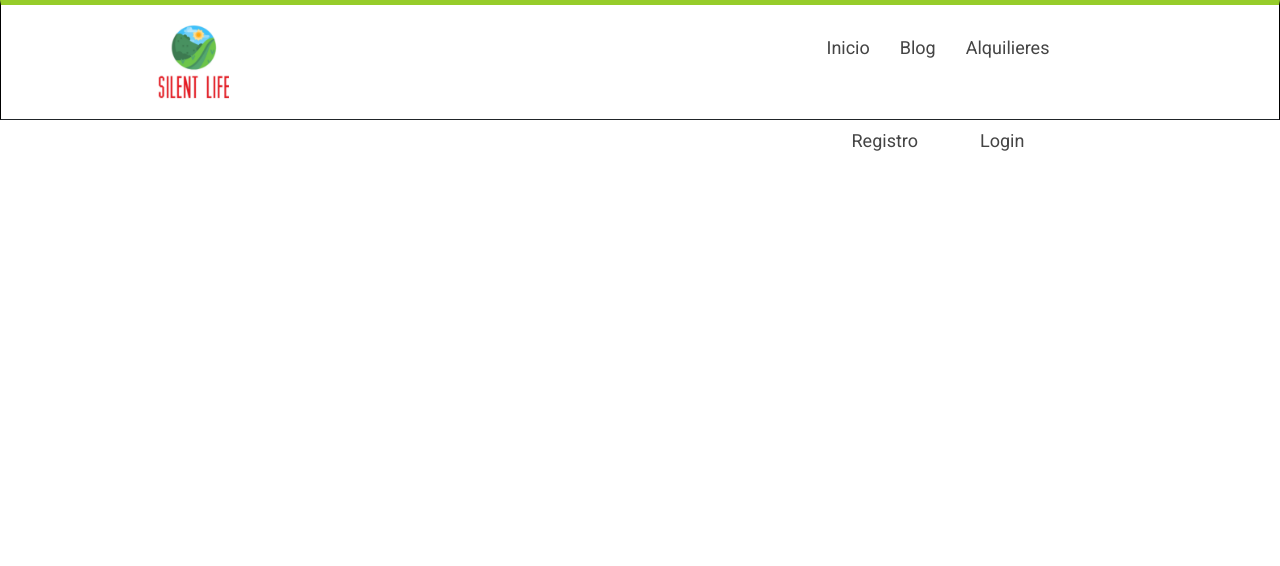
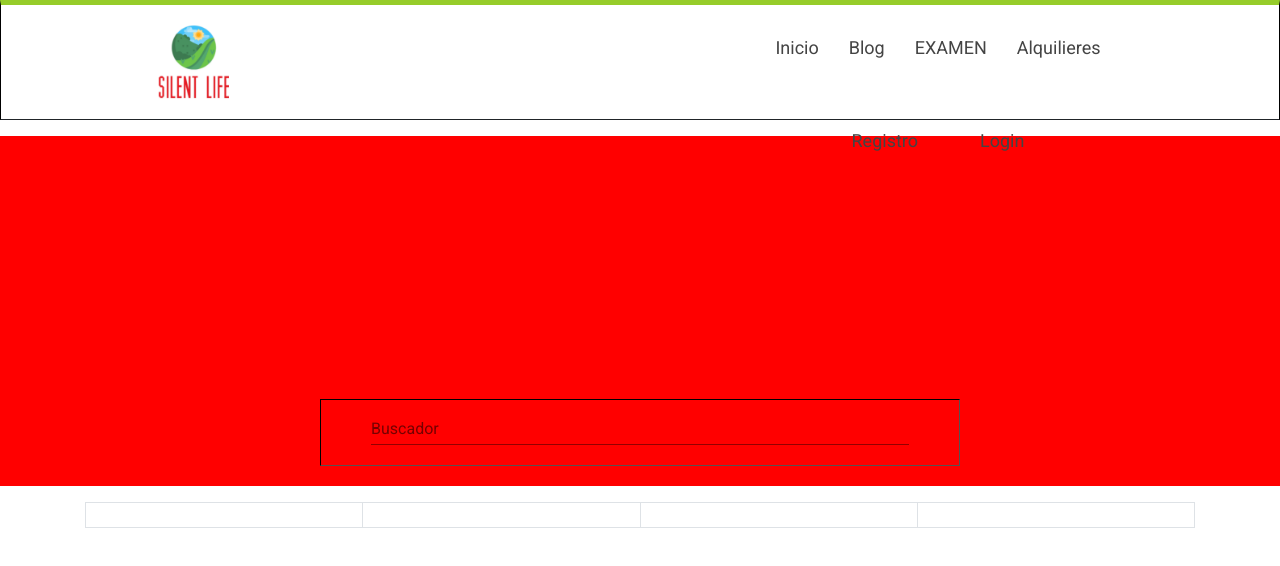
Before and after one commit to DaniSabbagh97/PC3-ANGULAR, an Angular app in the folder pc3/: page /app-examensearch in a window 1280 px wide. Before the commit this address led to /. Shown: the top 566 px of the page. Built offline with nearby package versions, Linux system fonts and the light colour scheme.

Commit message:
commitexamen

```diff
--- a/pc3/src/app/app.module.ts
+++ b/pc3/src/app/app.module.ts
@@ -5,6 +5,7 @@ import { ReactiveFormsModule, FormsModule } from '@angular/forms';
 import { AppRoutingModule } from './app-routing.module';
 import { AppComponent } from './component/app.component';
 import { SearchComponent } from './search/search.component';
+import { ExamenSearchComponent } from './examensearch/examensearch.component';
 
 /*Angular material*/
 
@@ -28,6 +29,7 @@ import { BoardUserComponent } from './board-user/board-user.component';
 
 
 
+
 const appRoutes: Routes = [
   { path: 'app-search', component:SearchComponent},
   //{ path: 'app-estructura/:municipio', component:EstructuraComponent},
@@ -35,6 +37,7 @@ const appRoutes: Routes = [
   { path: 'app-estructura/:id', component:EstructuraComponent},
   { path: 'app-navbar', component:NavbarComponent},
   { path: 'app-formulario', component:FormularioComponent},
+  { path: 'app-examensearch', component:ExamenSearchComponent},
   { path: 'app-login', component:LoginComponent},
   { path: 'app-estructura', component:EstructuraComponent},
   { path: 'app-article', component:ArticleComponent},
@@ -55,6 +58,7 @@ const appRoutes: Routes = [
   declarations: [
     AppComponent,
     SearchComponent,
+    ExamenSearchComponent,
     UsersComponent,
     NavbarComponent,
     LoginComponent,
@@ -64,7 +68,7 @@ const appRoutes: Routes = [
     FilterPipe,
     UsuarioComponent,
     SignupComponent,
-    BoardUserComponent
+    BoardUserComponent,
   ],
   imports: [
     BrowserModule,
--- /dev/null
+++ b/pc3/src/app/examensearch/examensearch.component.html
@@ -0,0 +1,50 @@
+<!--Creación del buscador y creación del botón-->
+<div id="cambiocolor" class="slider-big">
+<div class="buscado">
+<mat-form-field>
+    <input [formControl]="search" matInput placeholder="Buscador" [(ngModel)]="filterpost"
+    (keydown.enter) = "getMunicipio()" name="filterpost"/>
+</mat-form-field>
+<!--<div class="btn" click="getMunicipio()">Probando</div>-->
+</div>
+</div>
+<div class="container">
+  <table class="table table-bordered">
+    <tbody>
+      <tr *ngFor="let alq of ltsAlquiler | filter: filterpost">
+        <td><img src="{{alq.fotos}}"></td>
+        <td>{{ alq.nombre }}</td>
+        <td>{{ alq.ubicacion }}</td>
+        <td>{{ alq.coste }}</td>
+        <td>{{ alq.especificaciones }}</td>
+        <td><button (click)= "verAlquileres(alq.id)">Pulse aqui</button></td>
+      </tr>
+    </tbody>
+  </table>
+  <!--<table class="table table-bordered">
+    <tbody>
+      <tr *ngFor="let local of ltsLocalidad | filter: filterpost">
+        <td>{{ local.municipio }}</td>
+        <td>{{ local.comarca }}</td>
+        <td>{{ local.provincia }}</td>
+        <td>{{ local.CCAA }}</td>-->
+        <!--<td *ngFor="let alq of ltsAlquiler">-->
+        <!--<td><button (click)= "verAlquileres(local.municipio)">Pulse aqui</button></td>
+      </tr>
+    </tbody>
+  </table>-->
+</div>
+<div class="container">
+  <table class="table table-bordered">
+    <tbody>
+      <tr *ngIf="this.localidad.municipio != null">
+        <td><a href="./Formulario.html">{{this.localidad.municipio}}</a></td>
+        <td>{{this.localidad.comarca}}</td>
+        <td>{{this.localidad.provincia}}</td>
+        <td>{{this.localidad.CCAA}}</td>
+        <!--<td>{{this.numeroVaciada}}</td>-->
+      <tr>
+    </tbody>
+  </table>
+
+</div>
--- /dev/null
+++ b/pc3/src/app/examensearch/examensearch.component.scss
@@ -0,0 +1,11 @@
+.boton{
+    height: 10%;
+    //position: absolute;
+    //bottom: 0%;
+    width: 100%;
+    text-align: center;
+}
+
+.buscado{
+    text-align: center;
+}
--- /dev/null
+++ b/pc3/src/app/examensearch/examensearch.component.ts
@@ -0,0 +1,101 @@
+import { Component, EventEmitter, OnInit, Output } from '@angular/core';
+import { FormControl } from '@angular/forms';
+import { debounceTime } from 'rxjs/operators';
+import { AuthService } from '../shared/auth.service';
+import { ActivatedRoute, Router } from '@angular/router';
+import { Alquiler } from '../alquiler.model';
+import { Localidad } from '../localidad.model';
+@Component({
+  selector: 'app-examensearch',
+  templateUrl: './examensearch.component.html',
+  styleUrls: ['./examensearch.component.scss']
+})
+export class ExamenSearchComponent implements OnInit {
+
+  filterpost = '';
+  localidad = new Localidad();
+  numeroVaciada = 2;
+
+  constructor(private data: AuthService,
+    private route: ActivatedRoute,
+    private router_: Router) { }
+
+  ltsAlquiler:Alquiler[] = [];
+  ltsLocalidad:Localidad[] = [];
+
+  /*Vamos a decir el buscador nos de por la consola de Google el tecleo que se ha utilizado*/
+  // ngOnInit():void {
+  //   this.getLocalidadData();
+  //   this.getAlquilerData();
+  //   this.search.valueChanges
+  //   .pipe(
+  //     debounceTime(300)/*Tiempo que tarda en generar por consola medido en ms*/
+  //   )
+  //   .subscribe((value) => this.searchEmitter.emit(value))
+
+  //   //this.getMunicipio(this.route.snapshot.paramMap.get('municipio'));
+  //   //this.getAlquilerUbi(this.route.snapshot.paramMap.get('ubicacion'));
+  //   this.getAlquiler(this.route.snapshot.paramMap.get('id'));
+  // }
+  ngOnInit():void{
+
+  }
+  currentAlquiler = null;
+  currentLocalidad = null;
+
+
+  getLocalidadData() {
+    this.data.getMunicipio().subscribe(res => {
+      this.ltsLocalidad = res;
+    });
+  }
+  getAlquilerData() {
+    this.data.getAlquiler().subscribe(res => {
+      this.ltsAlquiler = res;
+    });
+  }
+  getAlquiler(id:any): void{
+    this.data.getAlquilerId(id).subscribe(data_ => {
+      this.currentAlquiler = data_;
+      console.log(data_);
+    })
+  }
+  getAlquilerUbi(ubicacion:any): void{
+    this.data.getAlquilerUbi(ubicacion).subscribe(data_ => {
+      this.currentAlquiler = data_;
+      console.log(data_);
+    })
+  }
+  // getMunicipio(municipio:any): void{
+  //   this.data.getMunicipioId(municipio).subscribe(data_ => {
+  //     this.currentLocalidad = data_;
+  //     console.log(data_);
+  //   })
+  // }
+  getMunicipio(): void{
+    this.data.getMunicipioId(this.filterpost).subscribe(res => {
+      this.localidad = res;
+    // this.data.getMunicipioId(this.filterpost).subscribe(data_ => {
+    //   this.currentLocalidad = data_;
+    //   console.log(data_);
+    })
+  }
+  verAlquileres(id: string){
+    this.router_.navigate(["/app-estructura", id]);
+  }
+  /*verAlquileres(id: string){
+    this.router_.navigate(["/app-estructura", id]);
+  }*/
+
+  getScrapper(): void{
+    console.log(this.data)
+    this.data.getSrapper(this.filterpost).subscribe(res => {
+      this.numeroVaciada = res;
+    })
+  }
+
+  search = new FormControl('')
+
+  @Output('search') searchEmitter = new EventEmitter<string>()
+
+}
--- a/pc3/src/app/navbar/navbar.component.html
+++ b/pc3/src/app/navbar/navbar.component.html
@@ -16,6 +16,9 @@
               <li>
                   <a routerLink="/app-users">Blog</a>
               </li>
+              <li>
+                <a routerLink="/app-examensearch">EXAMEN</a>
+            </li>
               <li>
                   <a routerLink="/app-estructura">Alquilieres</a>
               </li>
--- a/pc3/src/styles.scss
+++ b/pc3/src/styles.scss
@@ -131,6 +131,16 @@ background: -ms-linear-gradient(left, rgba(249,255,82,1) 0%, rgba(193,234,66,1)
 background: linear-gradient(to right, rgba(249,255,82,1) 0%, rgba(193,234,66,1) 79%, rgba(184,231,64,1) 91%);
 filter: progid:DXImageTransform.Microsoft.gradient( startColorstr='#f9ff52', endColorstr='#b8e740', GradientType=1 );
 
+}
+
+#cambiocolor{
+    width: 100%;
+    height: 350px;
+    /*line-height: 320px;*/
+    color: white;
+    /*text-shadow: 0px 0px 5px #444;*/
+    font-size: 26px;
+    background-color: red;
 }
 
 #slider h1{
```
